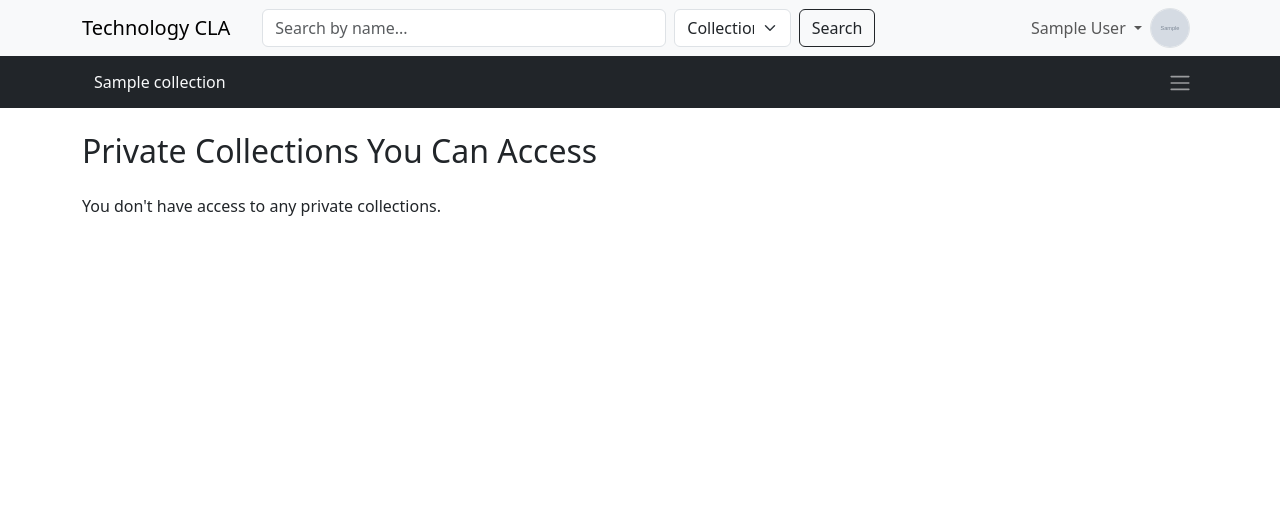
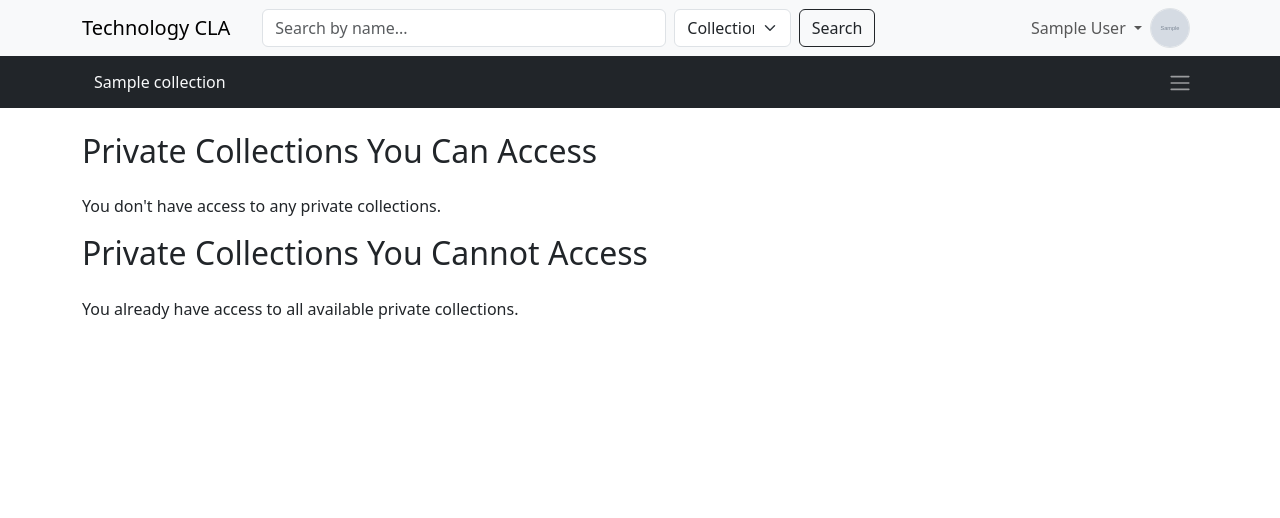
Before and after one commit to elliotSchmango/tech-lending-app, a Django app: page /private-collections/ in a window 1280 px wide. Shown: the top 518 px of the page. Run offline with Django 5.2, Linux system fonts and the light colour scheme; a user stored in the database is signed in; tables that the repository leaves empty hold one stand-in row (values such as "Sample post"); grey boxes marked "Sample" are stand-in pictures; some libraries are stand-ins or nearby versions.

Commit message:
created requestaccess model and adjusted private collection to display non accessible collections

```diff
--- a/techCLA/models.py
+++ b/techCLA/models.py
@@ -123,3 +123,21 @@ class BorrowRequest(models.Model):
         self.status = "denied"
         self.denied_on = timezone.now()
         self.save()
+
+class RequestAccess(models.Model):
+    requester = models.ForeignKey(settings.AUTH_USER_MODEL, on_delete=models.CASCADE)
+    collection = models.ForeignKey('Collection', on_delete=models.CASCADE)
+    message = models.TextField(blank=True)
+    status_choices = [
+        ('pending', 'Pending'),
+        ('approved', 'Approved'),
+        ('denied', 'Denied'),
+    ]
+    status = models.CharField(max_length=10, choices=status_choices, default='pending')
+    timestamp = models.DateTimeField(auto_now_add=True)
+
+    class Meta:
+        unique_together = ('requester', 'collection')  # Prevent duplicate requests
+
+    def __str__(self):
+        return f"{self.requester.username} → {self.collection.name} ({self.status})"
--- a/techCLA/templates/techCLA/private_collections.html
+++ b/techCLA/templates/techCLA/private_collections.html
@@ -17,4 +17,20 @@
   {% else %}
     <p>You don't have access to any private collections.</p>
   {% endif %}
+
+  <h2 class="mb-4">Private Collections You Cannot Access</h2>
+
+  {% if inaccessible %}
+    {% for collection in inaccessible %}
+      <div class="card mb-3 border-danger">
+        <div class="card-body">
+          <h5 class="card-title">{{ collection.name }}</h5>
+          <p class="card-text text-muted">{{ collection.description }}</p>
+        </div>
+      </div>
+    {% endfor %}
+  {% else %}
+    <p>You already have access to all available private collections.</p>
+  {% endif %}
+
 {% endblock %}
--- a/techCLA/views.py
+++ b/techCLA/views.py
@@ -258,15 +258,23 @@ def private_collections_view(request):
 
     if user.is_librarian():
         private_collections = Collection.objects.filter(visibility='private')
+        inaccessible = Collection.objects.none()
     else:
         # Patrons see collections they created OR are allowed to access
         created = Collection.objects.filter(visibility='private', creator=user)
         allowed = Collection.objects.filter(visibility='private', allowed_users=user)
 
         private_collections = (created | allowed).distinct()
+        inaccessible = Collection.objects.filter(
+            visibility='private'
+        ).exclude(
+            id__in=private_collections.values_list('id', flat=True)
+        )
+        print(inaccessible)
 
     return render(request, 'techCLA/private_collections.html', {
-        'private_collections': private_collections
+        'private_collections': private_collections,
+        'inaccessible': inaccessible
     })
 
 def my_borrowed_items(request):
```
Also changed, not shown: techCLA/migrations/0001_initial.py.
